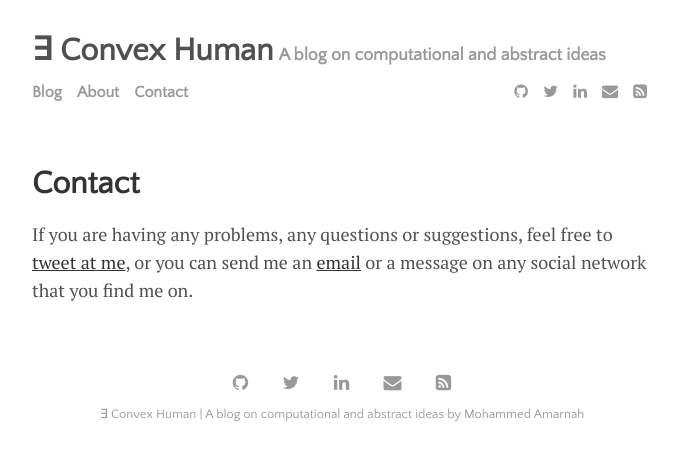
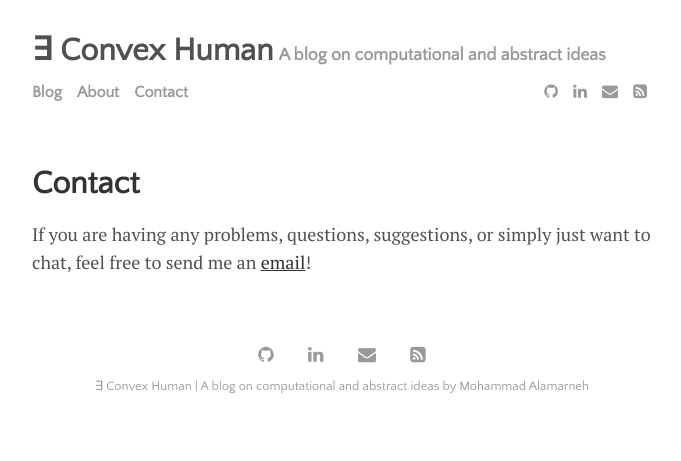
Before and after one commit to mohammedamarnah/mohammedamarnah.github.io, a Jekyll site: the page built from menu/contact.md, in a window 1280 px wide. Shown: the top 461 px of the page, without its empty margins (298-979 px from the left). Built offline with Jekyll 4.4.1, drawn with Linux system fonts in a browser that asks for light colours.

Commit message:
More about updates and remove twitter

```diff
--- a/_config.yml
+++ b/_config.yml
@@ -23,7 +23,7 @@ exclude:             ['vendor', '_site/bin/erb']
 # Customise atom feed settings (this is where Jekyll-Feed gets configuration information)
 title:		           '∃ Convex Human'
 description:	       'A blog on computational and abstract ideas'
-author:              'Mohammed Amarnah'
+author:              'Mohammad Alamarneh'
 
 # RSS 2.0 can be used instead of Atom by uncommenting following two lines
 #feed:
--- a/_data/settings.yml
+++ b/_data/settings.yml
@@ -13,7 +13,6 @@ menu:
 # Available social icons are powered by Font Awesome, so you can use any icon that they offer
 social:
 - {icon: 'github', link: 'https://github.com/mohammedamarnah/'}
-- {icon: 'twitter', link: 'https://twitter.com/m_amarnah'}
 - {icon: 'linkedin', link: 'https://www.linkedin.com/in/mohammed-amarnah-595006a5/'}
 - {icon: 'envelope', link: 'mailto:m.amarnah@gmail.com'}
 - {icon: 'rss-square', link: '/feed.xml'}
--- a/menu/contact.md
+++ b/menu/contact.md
@@ -3,4 +3,4 @@ layout: page
 title: Contact
 ---
 
-If you are having any problems, any questions or suggestions, feel free to [tweet at me](https://twitter.com/intent/tweet?text=%40m_amarnah), or you can send me an [email](mailto:m.amarnah@gmail.com) or a message on any social network that you find me on.
+If you are having any problems, questions, suggestions, or simply just want to chat, feel free to send me an [email](mailto:m.amarnah@gmail.com)!
```
Also changed, not shown: menu/about.md (+1 -1 lines), 1 other file.
